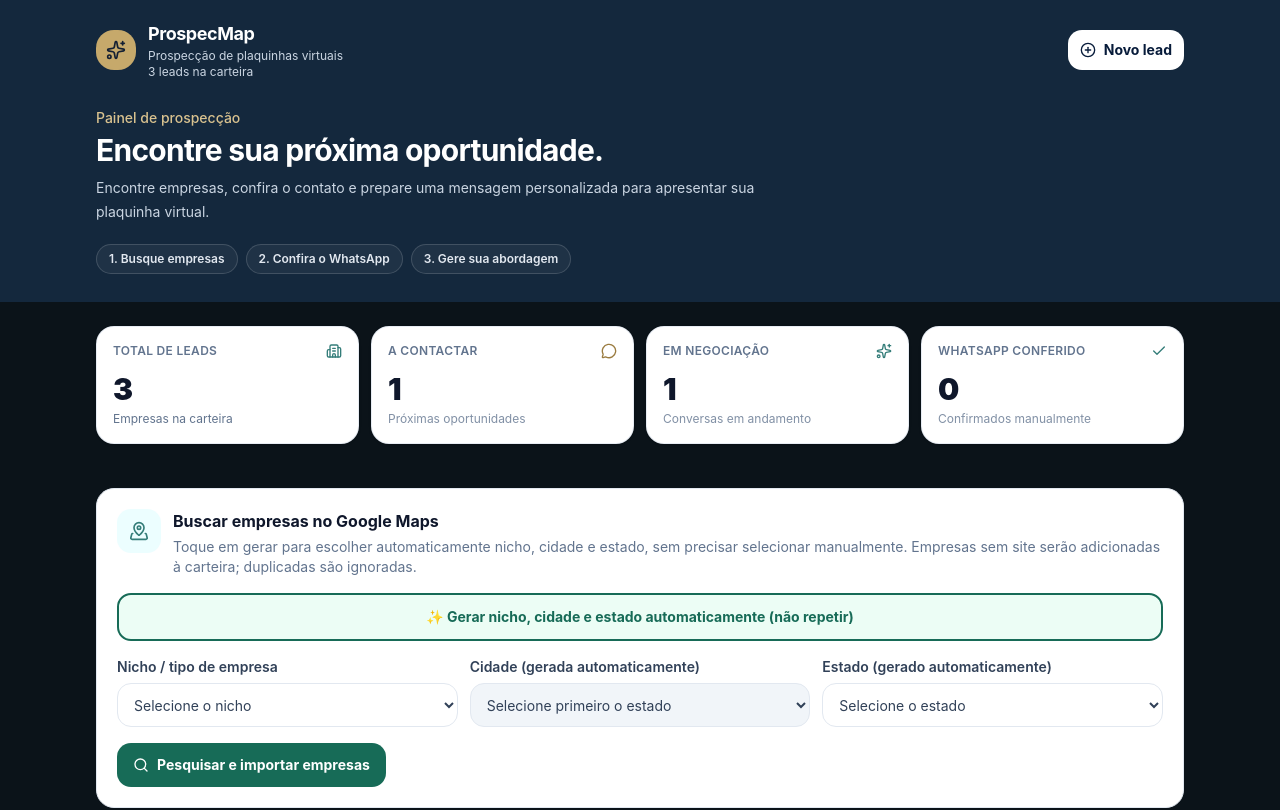
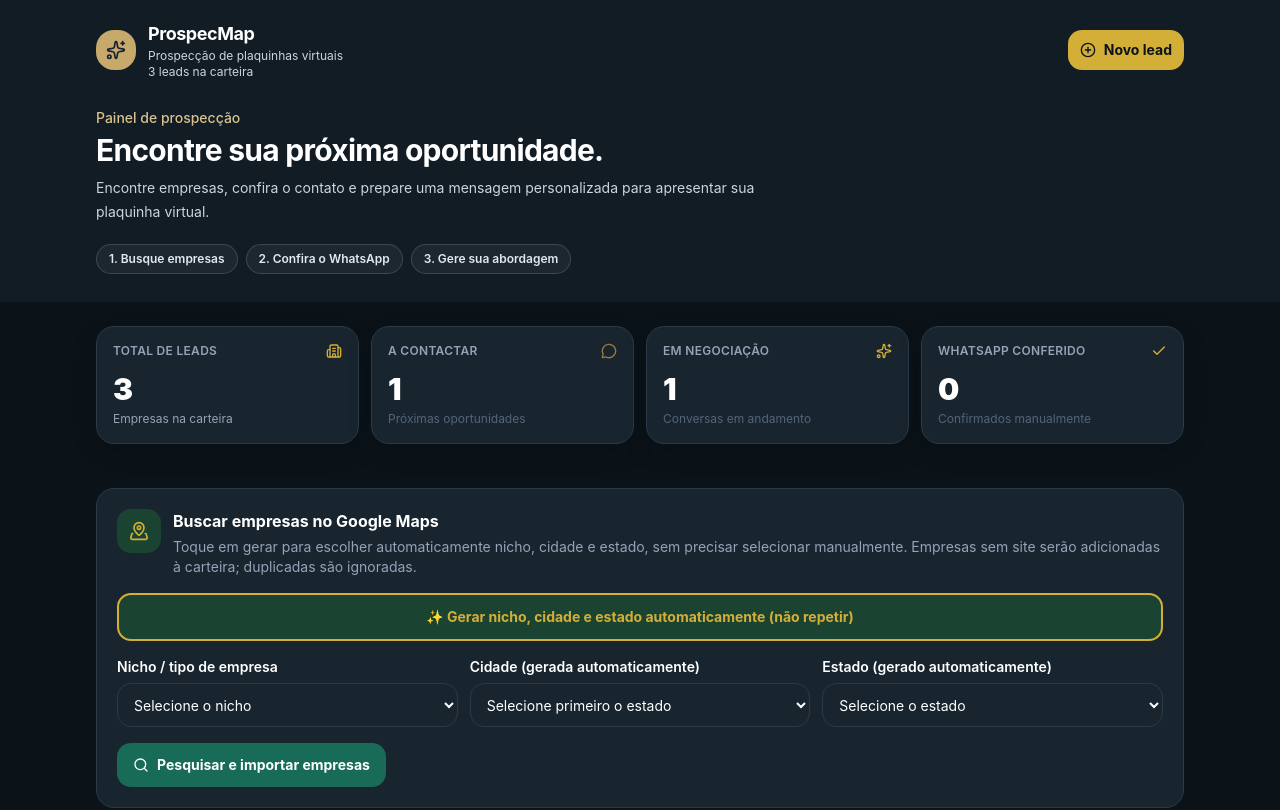
Before and after one commit to djpankozzo00-wq/mapsgoogle, a Next.js app: page / in a window 1280 px wide. Shown: the top 810 px of the page. Built offline with nearby package versions, Linux system fonts and the light colour scheme.

Commit message:
Style dashboard cards and controls with dark gold theme

```diff
--- a/app/globals.css
+++ b/app/globals.css
@@ -204,3 +204,37 @@
 @media (prefers-reduced-motion: reduce) {
   .prospec-site *, .prospec-site *::before, .prospec-site *::after { animation:none !important; scroll-behavior:auto !important; transition:none !important; }
 }
+
+
+/* ProspecMap dashboard theme: scoped so customer preview sites keep their own design */
+.prospecmap-dashboard { background:#0b1319 !important; color:#fff !important; }
+.prospecmap-dashboard > header { background:#111c24 !important; border-color:#2a3a47 !important; }
+.prospecmap-dashboard section { color:inherit; }
+.prospecmap-dashboard .bg-white { background-color:#18252e !important; }
+.prospecmap-dashboard .bg-\[\#f4f6f8\] { background-color:#0b1319 !important; }
+.prospecmap-dashboard .text-slate-950,
+.prospecmap-dashboard .text-slate-900,
+.prospecmap-dashboard .text-slate-800,
+.prospecmap-dashboard .text-slate-700,
+.prospecmap-dashboard .text-slate-600 { color:#fff !important; }
+.prospecmap-dashboard .text-slate-500,
+.prospecmap-dashboard .text-slate-400 { color:#94a3b8 !important; }
+.prospecmap-dashboard .border-slate-200,
+.prospecmap-dashboard .border-slate-300,
+.prospecmap-dashboard .border-slate-100,
+.prospecmap-dashboard .border-slate-200\/80 { border-color:#2a3a47 !important; }
+.prospecmap-dashboard input,
+.prospecmap-dashboard select,
+.prospecmap-dashboard textarea { background:#111c24 !important; color:#fff !important; border-color:#2a3a47 !important; }
+.prospecmap-dashboard input::placeholder,
+.prospecmap-dashboard textarea::placeholder { color:#94a3b8 !important; }
+.prospecmap-dashboard button.bg-white { background:#d4af37 !important; color:#0b1319 !important; }
+.prospecmap-dashboard .bg-emerald-50,
+.prospecmap-dashboard .bg-cyan-50 { background:#1b4332 !important; color:#fff !important; }
+.prospecmap-dashboard .text-\[\#347d79\],
+.prospecmap-dashboard .text-\[\#176b57\] { color:#d4af37 !important; }
+.prospecmap-dashboard .border-\[\#176b57\] { border-color:#d4af37 !important; }
+.prospecmap-dashboard .hover\:bg-slate-50:hover,
+.prospecmap-dashboard .hover\:bg-slate-100:hover,
+.prospecmap-dashboard .hover\:bg-emerald-100:hover { background:#243642 !important; }
+.prospecmap-dashboard .shadow-sm { box-shadow:0 8px 24px rgba(0,0,0,.18) !important; }
```
